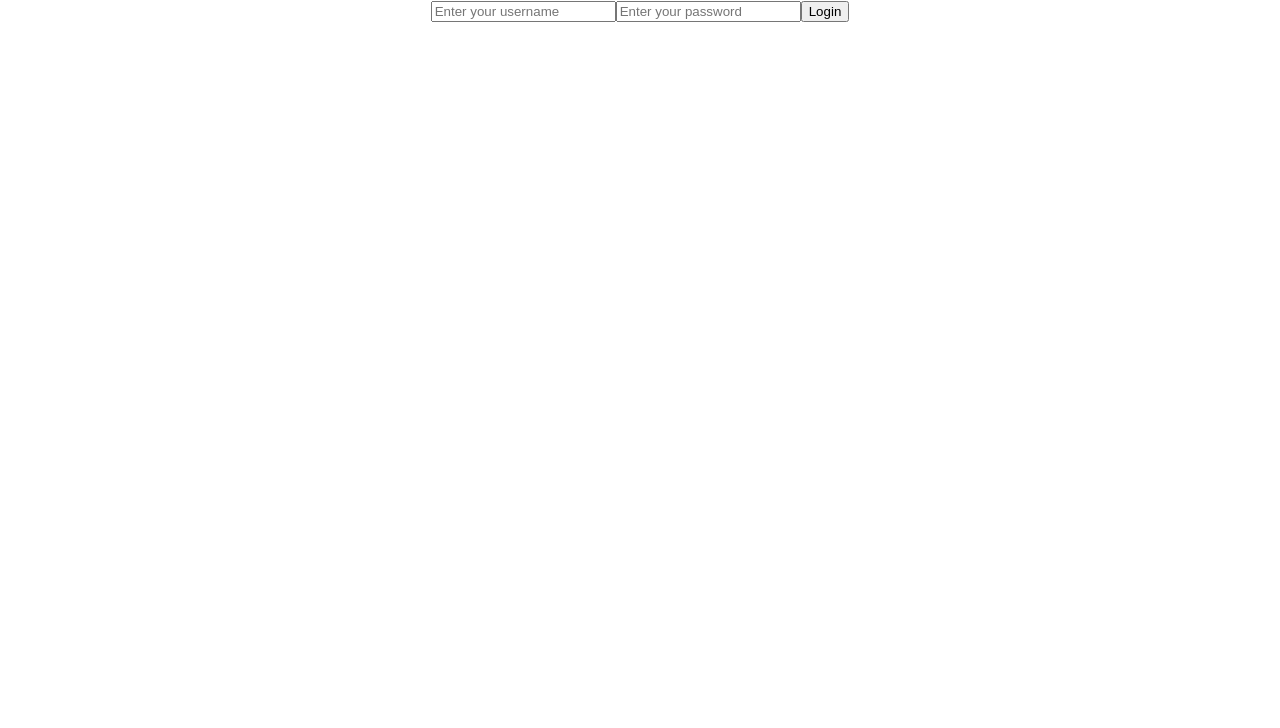
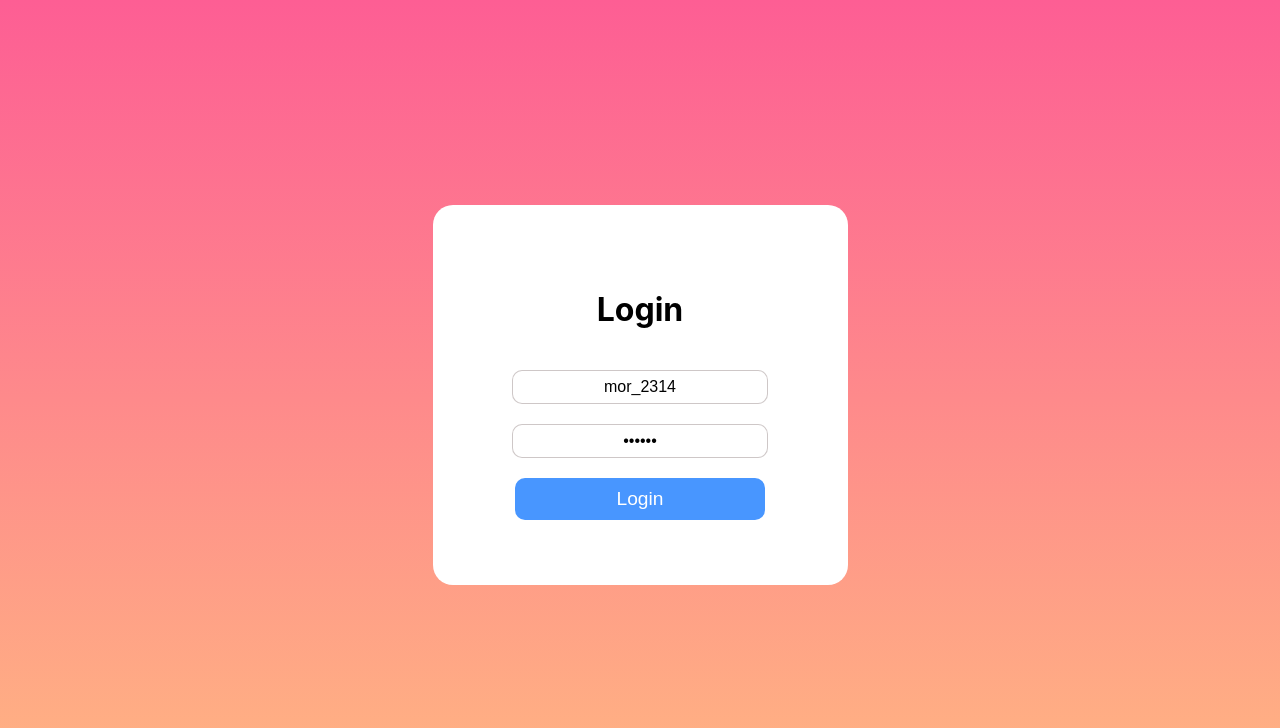
Before and after one commit to manjeetshrestha/ecommerece-react-app, a React (Create React App) app: page / in a window 1280 px wide. Shown: the top 728 px of the page. Built offline with nearby package versions, Linux system fonts and the light colour scheme.

Commit message:
Token authentication added

```diff
--- a/package.json
+++ b/package.json
@@ -8,6 +8,7 @@
     "@testing-library/user-event": "^12.1.10",
     "react": "^17.0.2",
     "react-dom": "^17.0.2",
+    "react-router-dom": "^6.0.2",
     "react-scripts": "4.0.3",
     "web-vitals": "^1.0.1"
   },
--- a/src/App.css
+++ /dev/null
@@ -1,38 +0,0 @@
-.App {
-  text-align: center;
-}
-
-.App-logo {
-  height: 40vmin;
-  pointer-events: none;
-}
-
-@media (prefers-reduced-motion: no-preference) {
-  .App-logo {
-    animation: App-logo-spin infinite 20s linear;
-  }
-}
-
-.App-header {
-  background-color: #282c34;
-  min-height: 100vh;
-  display: flex;
-  flex-direction: column;
-  align-items: center;
-  justify-content: center;
-  font-size: calc(10px + 2vmin);
-  color: white;
-}
-
-.App-link {
-  color: #61dafb;
-}
-
-@keyframes App-logo-spin {
-  from {
-    transform: rotate(0deg);
-  }
-  to {
-    transform: rotate(360deg);
-  }
-}
--- a/src/App.js
+++ b/src/App.js
@@ -1,10 +1,43 @@
-import "./App.css";
+import React, { useState } from "react";
+import { BrowserRouter, Route, Routes } from "react-router-dom";
 import LoginForm from "./components/LoginForm";
+import LoginError from "./components/LoginError";
+import Carts from "./components/Carts.js";
+
+// function setToken(userToken) {
+//   sessionStorage.setItem("token", JSON.stringify(userToken));
+// }
+
+// function getToken() {
+//   const tokenString = sessionStorage.getItem("token");
+//   const userToken = JSON.parse(tokenString);
+//   // console.log("Inside gettoken function");
+//   // console.log(userToken);
+//   return userToken?.token;
+// }
 
 function App() {
+  const [token, setToken] = useState(localStorage.getItem("token"));
+  // const token = getToken();
+  // const { token, setToken } = useToken();
+  const [error, setError] = useState(false);
+  if (!token) {
+    return (
+      <>
+        <LoginForm setToken={setToken} setError={setError} error={error} />
+        <LoginError error={error} />
+      </>
+    );
+  }
+
   return (
     <div className="App">
-      <LoginForm />
+      <BrowserRouter>
+        <Routes>
+          <Route path="/" element={<Carts />}></Route>
+        </Routes>
+      </BrowserRouter>
+      {/* <Carts /> */}
     </div>
   );
 }
--- /dev/null
+++ b/src/components/Carts.js
@@ -0,0 +1,5 @@
+import React from "react";
+
+export default function Carts() {
+  return <h1>You have logged in successfully</h1>;
+}
--- /dev/null
+++ b/src/components/LoginError.js
@@ -0,0 +1,10 @@
+import React from "react";
+
+export default function LoginError(error) {
+  let itemcontent = " ";
+  console.log(error.error);
+  if (error.error === true) {
+    itemcontent = "Invalid Username and Password";
+  }
+  return <h1 className="error-msg">{itemcontent}</h1>;
+}
--- a/src/components/LoginForm.js
+++ b/src/components/LoginForm.js
@@ -1,11 +1,22 @@
 import React, { useState } from "react";
-import useEcomAPI from "./useEcomApi";
 
-export default function LoginForm() {
-  const data = useEcomAPI();
-  console.log(data);
-  const [username, setUsername] = useState("");
-  const [password, setPassword] = useState("");
+async function getToken(username, password) {
+  return fetch("https://fakestoreapi.com/auth/login", {
+    method: "POST",
+    headers: {
+      Accept: "application/json",
+      "Content-Type": "application/json",
+    },
+    body: JSON.stringify({
+      username: username,
+      password: password,
+    }),
+  }).then((res) => res.json());
+}
+
+export default function LoginForm({ setToken, error, setError }) {
+  const [username, setUsername] = useState("mor_2314");
+  const [password, setPassword] = useState("83r5^_");
 
   const handleUsernameChange = (e) => {
     setUsername(e.target.value);
@@ -15,23 +26,45 @@ export default function LoginForm() {
     setPassword(e.target.value);
   };
 
-  const handleSubmit = (e) => {
+  const handleSubmit = async (e) => {
     e.preventDefault();
+    console.log("submit has been called");
+    // response = getToken(username, password);
+    const response = await getToken(username, password);
+    if (response.token) {
+      // console.log(response.token);
+      localStorage.setItem("token", JSON.stringify(response));
+      setToken(response.token);
+      setError(false);
+    }
+    if (response.msg) {
+      console.log(response.msg);
+      setError(true);
+    }
   };
 
   return (
-    <form className="input-form" onSubmit={handleSubmit}>
+    <>
+      <form className="input-form" onSubmit={handleSubmit} autoComplete="off">
+        {/* <label>Username</label> */}
+        <h1>Login</h1>
         <input
           type="text"
-        placeholder="Enter your username"
+          placeholder="Username"
           onChange={handleUsernameChange}
+          name="uname"
+          value={username}
         ></input>
+        {/* <label>Password</label> */}
         <input
           type="password"
-        placeholder="Enter your password"
+          placeholder="Password"
           onChange={handlePasswordChange}
+          name="psw"
+          value={password}
         ></input>
         <button>Login</button>
       </form>
+    </>
   );
 }
--- a/src/components/useEcomApi.js
+++ /dev/null
@@ -1,21 +0,0 @@
-import React, { useState, useEffect } from "react";
-export default function useEcomAPI() {
-  const [token, setToken] = useState([]);
-
-  const getToken = async () => {
-    const response = await fetch("https://fakestoreapi.com/auth/login", {
-      method: "POST",
-      body: JSON.stringify({
-        username: "mor_2314",
-        password: "83r5^_",
-      }),
-    });
-    const token = await response.json();
-
-    // useEffect(() => {
-    //   getToken();
-    // }, []);
-
-    return token;
-  };
-}
--- a/src/index.css
+++ b/src/index.css
@@ -1,13 +1,72 @@
 body {
   margin: 0;
-  font-family: -apple-system, BlinkMacSystemFont, 'Segoe UI', 'Roboto', 'Oxygen',
-    'Ubuntu', 'Cantarell', 'Fira Sans', 'Droid Sans', 'Helvetica Neue',
+  font-family: -apple-system, BlinkMacSystemFont, "Segoe UI", "Roboto", "Oxygen",
+    "Ubuntu", "Cantarell", "Fira Sans", "Droid Sans", "Helvetica Neue",
     sans-serif;
   -webkit-font-smoothing: antialiased;
   -moz-osx-font-smoothing: grayscale;
+  display: flex;
+  align-items: center;
+  justify-content: center;
+  height: 100vh;
+  font-size: 16px;
+  background: linear-gradient(#fd5e94, #ffb682);
 }
 
 code {
-  font-family: source-code-pro, Menlo, Monaco, Consolas, 'Courier New',
+  font-family: source-code-pro, Menlo, Monaco, Consolas, "Courier New",
     monospace;
 }
+
+.input-form {
+  display: flex;
+  flex-direction: column;
+  line-height: 1.8;
+  height: 300px;
+  width: 335px;
+  justify-content: center;
+  padding: 40px;
+  border-radius: 20px;
+  background-color: white;
+  text-align: center;
+}
+
+input {
+  margin: 10px 0;
+  height: 30px;
+  /* border-radius: 0px; */
+  border-radius: 10px;
+  border: 0.01px solid rgba(185, 176, 176, 0.7);
+  text-align: center;
+  width: 250px;
+  margin: 10px auto;
+  font-size: 1rem;
+}
+
+button {
+  width: 250px;
+  margin: 10px auto;
+  background-color: #4896ff;
+  border: none;
+  padding: 10px 20px;
+  border-radius: 10px;
+  color: white;
+  font-size: 1.2rem;
+}
+input:focus {
+  outline: none;
+}
+
+button:hover {
+  cursor: pointer;
+}
+
+h1 {
+  margin: none;
+}
+
+.error-msg {
+  font-size: 0.9rem;
+  text-align: center;
+  color: red;
+}
```
Also changed, not shown: 2 other files (tests, documents, lock files or other folders). Lines whose indentation alone changed are shown as unchanged.
